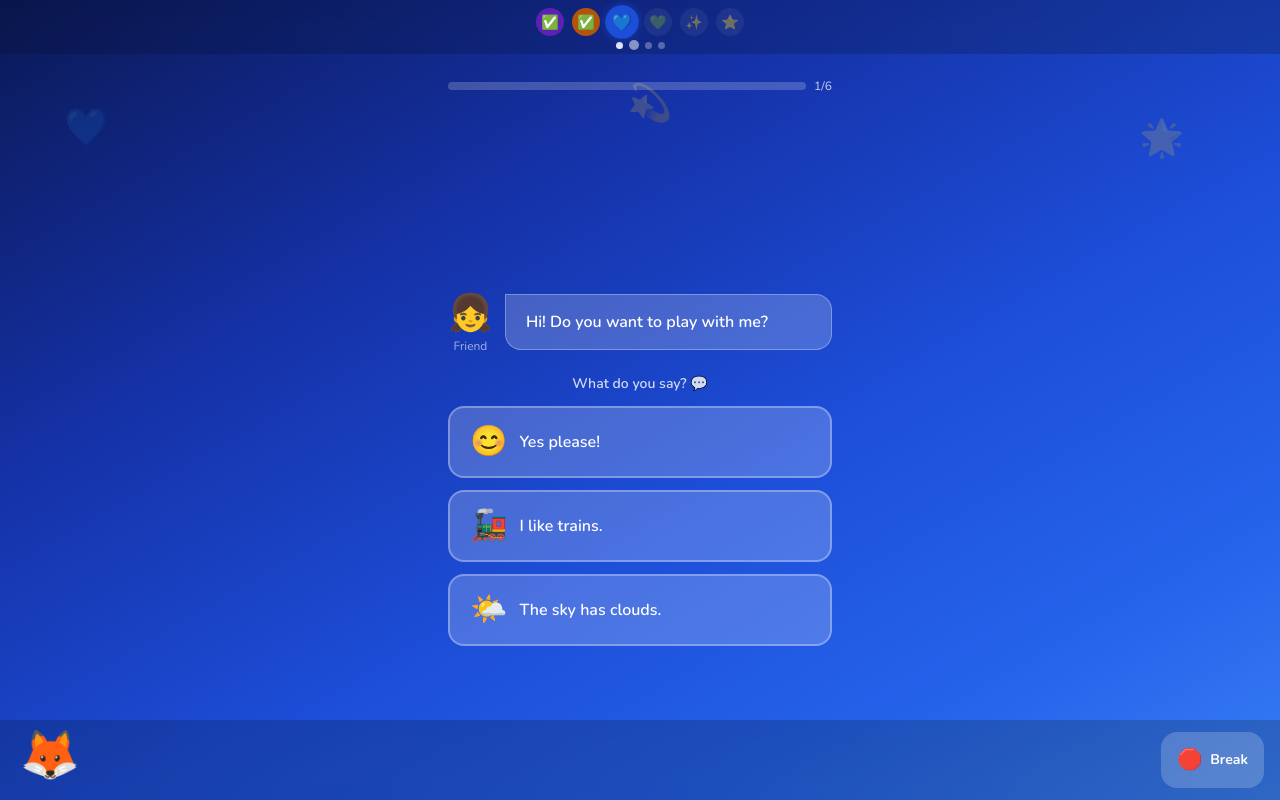
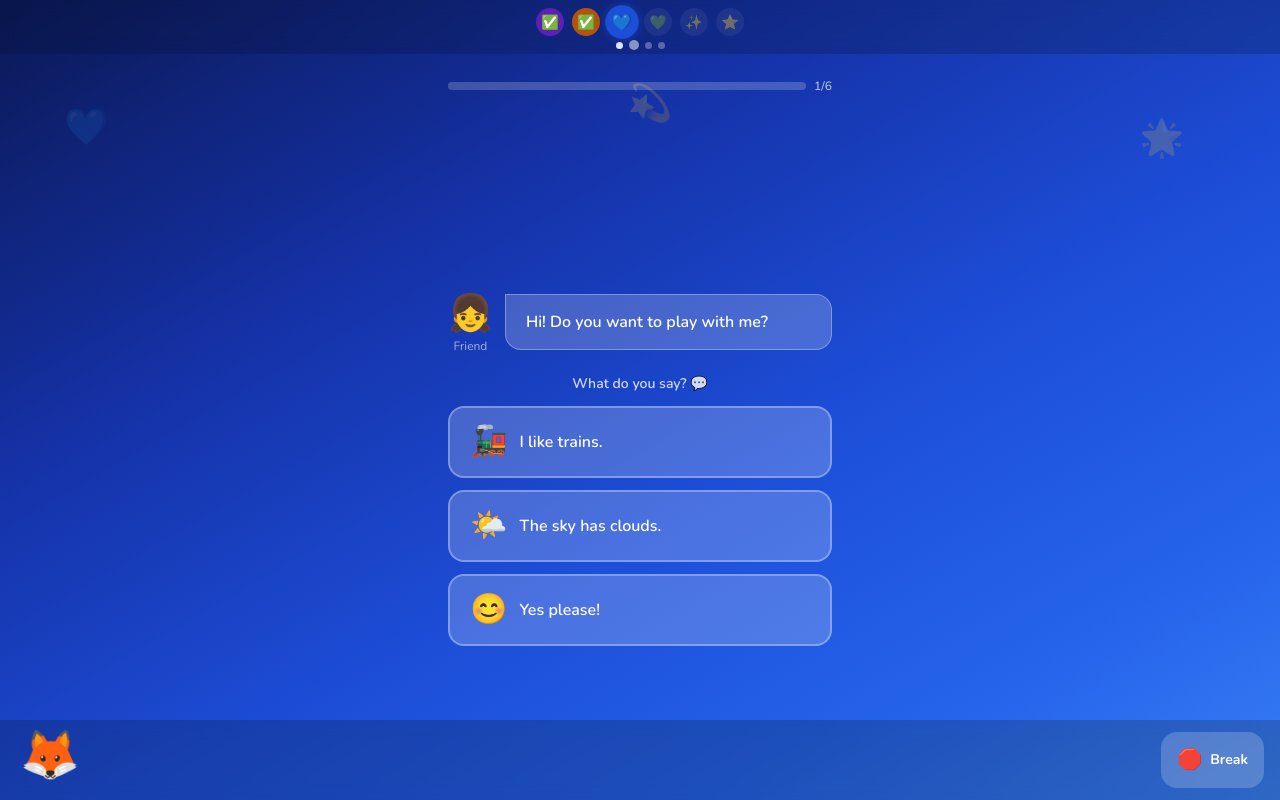
Before and after one commit to aCoderFromAnotherWorld/horizons, a Next.js app: page /game/chapter-3/level-2 in a window 1280 px wide. Built offline with nearby package versions, Linux system fonts and the light colour scheme.

Commit message:
minor fixed done

```diff
--- a/app/game/chapter-2/level-3/page.jsx
+++ b/app/game/chapter-2/level-3/page.jsx
@@ -19,6 +19,25 @@ function scoreRegulation(type, slow) {
 
 function delayMs(ms) { return new Promise(r => setTimeout(r, ms)); }
 function now() { return Date.now(); }
+
+function seededShuffle(seed, items) {
+  let state = 0;
+  for (let i = 0; i < seed.length; i++) {
+    state = (state * 31 + seed.charCodeAt(i)) >>> 0;
+  }
+
+  const next = () => {
+    state = (state * 1664525 + 1013904223) >>> 0;
+    return state / 0x100000000;
+  };
+
+  const copy = [...items];
+  for (let i = copy.length - 1; i > 0; i--) {
+    const j = Math.floor(next() * (i + 1));
+    [copy[i], copy[j]] = [copy[j], copy[i]];
+  }
+  return copy;
+}
 
 const OPTION_COLORS = {
   appropriate: { bg: 'rgba(16,185,129,0.25)', border: 'rgba(16,185,129,0.6)', hover: 'rgba(16,185,129,0.4)' },
@@ -144,6 +163,9 @@ export default function Level3Page() {
   }
 
   const scenario = REGULATION_SCENARIOS[scenarioIdx];
+  const displayedOptions = scenario
+    ? seededShuffle(`${sessionId ?? 'guest'}:${scenario.taskKey}`, scenario.options)
+    : [];
 
   return (
     <SceneCanvas chapterNumber={2}>
@@ -208,7 +230,7 @@ export default function Level3Page() {
             <p className="text-white/80 text-sm font-semibold text-center mb-1">
               What would you do? 🤔
             </p>
-            {scenario.options.map((opt, i) => {
+            {displayedOptions.map((opt, i) => {
               const colors = OPTION_COLORS[opt.type];
               return (
                 <motion.button
--- a/app/game/chapter-3/level-2/page.jsx
+++ b/app/game/chapter-3/level-2/page.jsx
@@ -11,6 +11,25 @@ import { CONVO_EXCHANGES, TOM_PROBE } from '@/lib/gameData/chapter3.js';
 
 function delayMs(ms) { return new Promise(r => setTimeout(r, ms)); }
 function now() { return Date.now(); }
+
+function seededShuffle(seed, items) {
+  let state = 0;
+  for (let i = 0; i < seed.length; i++) {
+    state = (state * 31 + seed.charCodeAt(i)) >>> 0;
+  }
+
+  const next = () => {
+    state = (state * 1664525 + 1013904223) >>> 0;
+    return state / 0x100000000;
+  };
+
+  const copy = [...items];
+  for (let i = copy.length - 1; i > 0; i--) {
+    const j = Math.floor(next() * (i + 1));
+    [copy[i], copy[j]] = [copy[j], copy[i]];
+  }
+  return copy;
+}
 
 /**
  * Score a conversation response.
@@ -56,6 +75,9 @@ export default function Level2Page() {
 
   const exchange = CONVO_EXCHANGES[exchIdx];
   const isTom    = exchange?.isTom === true;
+  const displayedOptions = exchange
+    ? seededShuffle(`${sessionId ?? 'guest'}:${exchange.taskKey}`, exchange.options)
+    : [];
 
   async function handleOptionTap(option) {
     if (tapped || complete) return;
@@ -183,7 +205,7 @@ export default function Level2Page() {
           <p className="text-white text-xl font-bold leading-relaxed">{TOM_PROBE.question}</p>
         </div>
         <div className="flex flex-col gap-3 w-full">
-          {exchange.options.map((opt, i) => (
+          {displayedOptions.map((opt, i) => (
             <motion.button
               key={opt.text + i}
               initial={{ opacity: 0, y: 16 }}
@@ -260,7 +282,7 @@ export default function Level2Page() {
                   animate={{ opacity: 1, y: 0 }}
                   className="flex flex-col gap-3"
                 >
-                  {exchange?.options.map((opt, i) => (
+                  {displayedOptions.map((opt, i) => (
                     <motion.button
                       key={opt.text + i}
                       initial={{ opacity: 0, x: 20 }}
--- a/app/game/chapter-3/level-4/page.jsx
+++ b/app/game/chapter-3/level-4/page.jsx
@@ -227,6 +227,7 @@ export default function Level4Page() {
           {/* Action clip */}
           <div className="flex-1 flex flex-col items-center justify-center gap-6 w-full max-w-sm">
             <AnimatePresence mode="wait">
+              {animating && (
               <motion.div
                 key={`clip-${trialKey}`}
                 initial={{ scale: 0.6, opacity: 0 }}
@@ -251,6 +252,7 @@ export default function Level4Page() {
 
                 <p className="text-white font-bold text-lg">{action.label}</p>
               </motion.div>
+              )}
             </AnimatePresence>
 
             {/* Option grid — shown after animation */}
--- a/instrumentation.js
+++ b/instrumentation.js
@@ -1,6 +1,14 @@
 export async function register() {
   if (process.env.NEXT_RUNTIME === 'nodejs') {
-    const { migrate } = await import('./lib/db/migrate.js');
-    await migrate();
+    try {
+      const { migrate } = await import('./lib/db/migrate.js');
+      await migrate();
+    } catch (error) {
+      const code = error?.code ? ` (${error.code})` : '';
+      const details = error?.message ? ` ${error.message}` : '';
+      throw new Error(
+        `Database startup migration failed${code}. Check DATABASE_URL credentials and BETTER_AUTH_SECRET/BETTER_AUTH_URL configuration.${details}`
+      );
+    }
   }
 }
--- a/lib/auth.js
+++ b/lib/auth.js
@@ -1,6 +1,14 @@
 import { betterAuth } from 'better-auth';
 import { toNextJsHandler } from 'better-auth/next-js';
 import sql from '@/lib/db/index.js';
+
+function resolveBaseUrl() {
+  return (
+    process.env.BETTER_AUTH_URL ??
+    process.env.NEXT_PUBLIC_APP_URL ??
+    (process.env.NODE_ENV !== 'production' ? 'http://localhost:3000' : undefined)
+  );
+}
 
 // Wrap postgres.js in a pg-compatible pool interface that Kysely expects.
 // Kysely's PostgresDialect detects a pool by checking for a `.connect()` method.
@@ -29,7 +37,7 @@ function createPgCompatiblePool(pgSql) {
 }
 
 const auth = betterAuth({
-  baseURL: process.env.BETTER_AUTH_URL,
+  baseURL: resolveBaseUrl(),
   secret: process.env.BETTER_AUTH_SECRET,
   database: createPgCompatiblePool(sql),
   session: {
```
